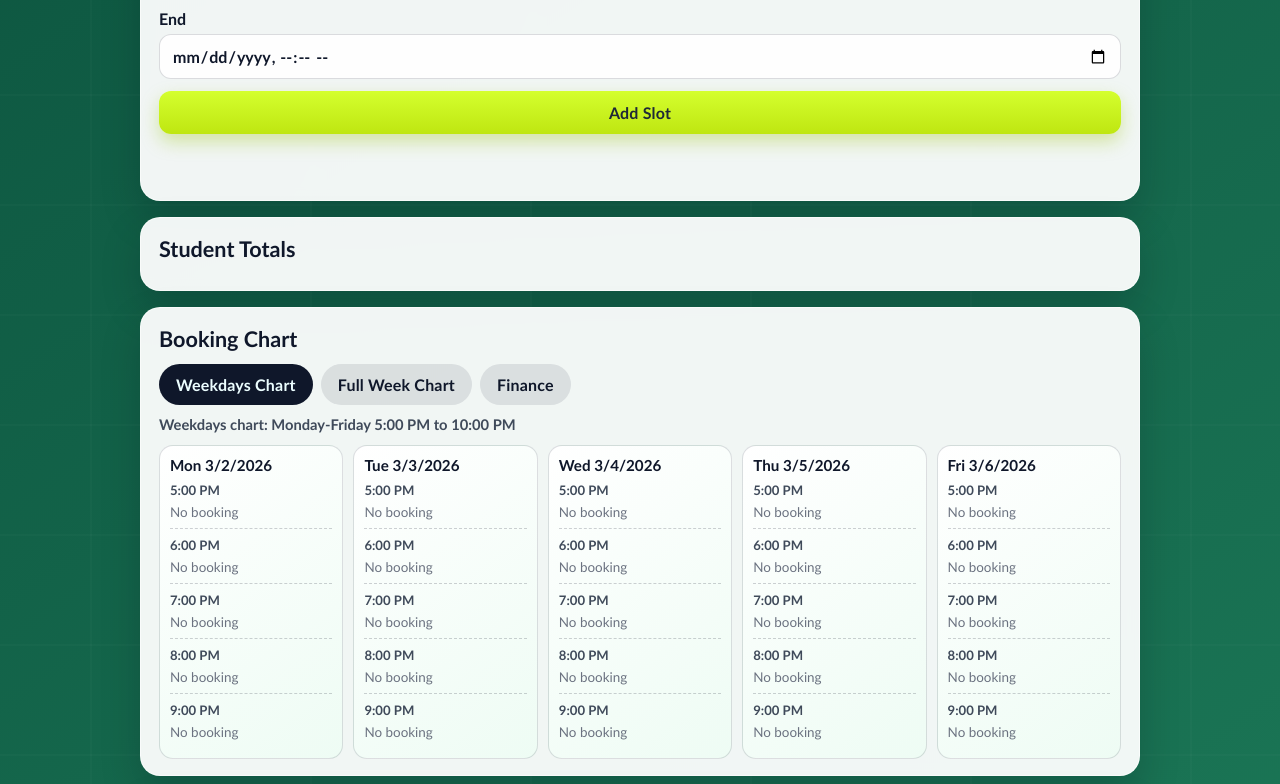
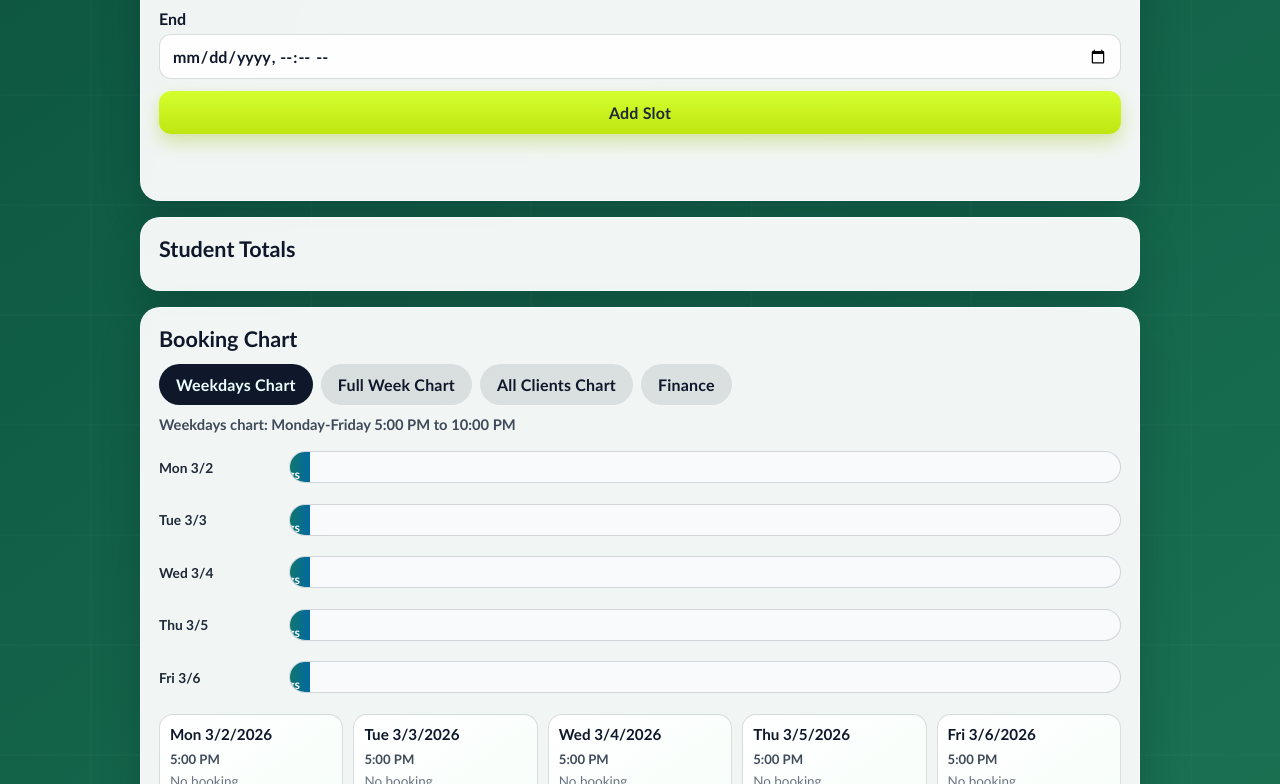
Before and after one commit to arbabali1441/tennis-book-app, a website: page public/admin.html in a window 1280 px wide. Both pictures are taken after a click on the button "Weekdays Chart". Shown: the part 1453-2237 px from the top of the page. Drawn offline with Linux system fonts and the light colour scheme; no server answers.

Commit message:
Add weekly/all-clients booking charts and finance refresh behavior

```diff
--- a/public/admin.html
+++ b/public/admin.html
@@ -109,9 +109,11 @@
       <div class="chart-controls">
         <button type="button" id="weekdays-chart-btn" class="secondary-btn chart-btn-active">Weekdays Chart</button>
         <button type="button" id="full-week-chart-btn" class="secondary-btn">Full Week Chart</button>
+        <button type="button" id="all-clients-chart-btn" class="secondary-btn">All Clients Chart</button>
         <button type="button" id="finance-btn" class="secondary-btn">Finance</button>
       </div>
       <p id="booking-chart-caption" class="chart-caption"></p>
+      <div id="booking-bar-chart" class="booking-bar-chart"></div>
       <div id="booking-chart-grid" class="booking-chart-grid"></div>
     </section>
 
--- a/public/admin.js
+++ b/public/admin.js
@@ -19,13 +19,16 @@ const monthlySaleValue = document.getElementById('monthly-sale-value');
 const logoutBtn = document.getElementById('logout-btn');
 const weekdaysChartBtn = document.getElementById('weekdays-chart-btn');
 const fullWeekChartBtn = document.getElementById('full-week-chart-btn');
+const allClientsChartBtn = document.getElementById('all-clients-chart-btn');
 const financeBtn = document.getElementById('finance-btn');
 const bookingChartCaption = document.getElementById('booking-chart-caption');
+const bookingBarChart = document.getElementById('booking-bar-chart');
 const bookingChartGrid = document.getElementById('booking-chart-grid');
 const financeSection = document.getElementById('finance-section');
 
 const WEEKDAYS_ONLY = 'weekdays';
 const FULL_WEEK = 'full-week';
+const ALL_CLIENTS = 'all-clients';
 const WEEKDAY_NAMES = ['Sun', 'Mon', 'Tue', 'Wed', 'Thu', 'Fri', 'Sat'];
 
 let chartMode = WEEKDAYS_ONLY;
@@ -75,9 +78,9 @@ function getChartDays(mode) {
     { index: 5, startHour: 17, endHour: 22 }
   ];
 
-  if (mode === FULL_WEEK) {
-    dayRules.push({ index: 6, startHour: 18, endHour: 22 });
-    dayRules.push({ index: 0, startHour: 18, endHour: 22 });
+  if (mode === FULL_WEEK || mode === ALL_CLIENTS) {
+    dayRules.push({ index: 6, startHour: 6, endHour: 22 });
+    dayRules.push({ index: 0, startHour: 6, endHour: 22 });
   }
 
   return dayRules.map((rule) => {
@@ -101,10 +104,12 @@ function setChartMode(nextMode) {
   chartMode = nextMode;
   weekdaysChartBtn.className = getChartButtonClass(chartMode === WEEKDAYS_ONLY);
   fullWeekChartBtn.className = getChartButtonClass(chartMode === FULL_WEEK);
+  allClientsChartBtn.className = getChartButtonClass(chartMode === ALL_CLIENTS);
+  financeBtn.className = getChartButtonClass(false);
   renderBookingChart();
 }
 
-function createBookingMap(bookings) {
+function createBookingMap(bookings, mode) {
   const map = new Map();
   for (const booking of bookings) {
     if (!booking.slotStart) {
@@ -114,7 +119,8 @@ function createBookingMap(bookings) {
     if (Number.isNaN(start.getTime())) {
       continue;
     }
-    const key = `${toDateKey(start)}-${start.getHours()}`;
+    const key =
+      mode === ALL_CLIENTS ? `${start.getDay()}-${start.getHours()}` : `${toDateKey(start)}-${start.getHours()}`;
     if (!map.has(key)) {
       map.set(key, []);
     }
@@ -123,28 +129,89 @@ function createBookingMap(bookings) {
   return map;
 }
 
-function renderBookingChart() {
-  const chartDays = getChartDays(chartMode);
+function renderDailyBarChart(bookings, chartDays, mode) {
+  const countsByDay = new Map();
+  for (const day of chartDays) {
+    const key = mode === ALL_CLIENTS ? String(day.index) : day.dateKey;
+    countsByDay.set(key, 0);
+  }
+
+  for (const booking of bookings) {
+    if (!booking.slotStart) {
+      continue;
+    }
+    const start = new Date(booking.slotStart);
+    if (Number.isNaN(start.getTime())) {
+      continue;
+    }
+    const dayKey = mode === ALL_CLIENTS ? String(start.getDay()) : toDateKey(start);
+    if (!countsByDay.has(dayKey)) {
+      continue;
+    }
+    countsByDay.set(dayKey, countsByDay.get(dayKey) + 1);
+  }
+
+  const maxCount = Math.max(...countsByDay.values(), 1);
+  bookingBarChart.innerHTML = '';
+
+  for (const day of chartDays) {
+    const key = mode === ALL_CLIENTS ? String(day.index) : day.dateKey;
+    const count = countsByDay.get(key) || 0;
+    const widthPercent = Math.max((count / maxCount) * 100, count > 0 ? 12 : 0);
+
+    const row = document.createElement('div');
+    row.className = 'bar-chart-row';
+
+    const label = document.createElement('p');
+    label.className = 'bar-chart-label';
+    label.textContent =
+      mode === ALL_CLIENTS ? `${day.dayName} (all)` : `${day.dayName} ${day.date.getMonth() + 1}/${day.date.getDate()}`;
+    row.appendChild(label);
+
+    const track = document.createElement('div');
+    track.className = 'bar-chart-track';
+
+    const fill = document.createElement('div');
+    fill.className = 'bar-chart-fill';
+    fill.style.width = `${widthPercent}%`;
+    fill.textContent = `${count} booking${count === 1 ? '' : 's'}`;
+    track.appendChild(fill);
+
+    row.appendChild(track);
+    bookingBarChart.appendChild(row);
+  }
+}
+
+function getWeekBookings() {
   const monday = getCurrentMonday();
   const sunday = new Date(monday);
   sunday.setDate(monday.getDate() + 6);
   sunday.setHours(23, 59, 59, 999);
 
-  const weekBookings = bookingsCache.filter((booking) => {
+  return bookingsCache.filter((booking) => {
     if (!booking.slotStart) {
       return false;
     }
     const slotStart = new Date(booking.slotStart);
     return slotStart >= monday && slotStart <= sunday;
   });
+}
 
-  const bookingMap = createBookingMap(weekBookings);
+function renderBookingChart() {
+  const chartDays = getChartDays(chartMode);
+  const chartBookings = chartMode === ALL_CLIENTS ? bookingsCache : getWeekBookings();
+  const bookingMap = createBookingMap(chartBookings, chartMode);
   bookingChartGrid.innerHTML = '';
 
-  bookingChartCaption.textContent =
-    chartMode === FULL_WEEK
-      ? 'Full week chart: Monday-Friday 5:00 PM to 10:00 PM, Saturday-Sunday 6:00 PM to 10:00 PM'
-      : 'Weekdays chart: Monday-Friday 5:00 PM to 10:00 PM';
+  if (chartMode === FULL_WEEK) {
+    bookingChartCaption.textContent = 'Full week chart: Monday-Friday 5:00 PM to 10:00 PM, Saturday-Sunday 6:00 AM to 10:00 PM';
+  } else if (chartMode === ALL_CLIENTS) {
+    bookingChartCaption.textContent =
+      'All clients chart: all-time bookings grouped by day and hour. Monday-Friday 5:00 PM to 10:00 PM, Saturday-Sunday 6:00 AM to 10:00 PM';
+  } else {
+    bookingChartCaption.textContent = 'Weekdays chart: Monday-Friday 5:00 PM to 10:00 PM';
+  }
+  renderDailyBarChart(chartBookings, chartDays, chartMode);
 
   for (const day of chartDays) {
     const dayColumn = document.createElement('article');
@@ -152,7 +219,7 @@ function renderBookingChart() {
 
     const dayHeader = document.createElement('h3');
     dayHeader.className = 'chart-day-title';
-    dayHeader.textContent = `${day.dayName} ${day.date.toLocaleDateString()}`;
+    dayHeader.textContent = chartMode === ALL_CLIENTS ? day.dayName : `${day.dayName} ${day.date.toLocaleDateString()}`;
     dayColumn.appendChild(dayHeader);
 
     for (let hour = day.startHour; hour < day.endHour; hour += 1) {
@@ -167,7 +234,7 @@ function renderBookingChart() {
       const bookingsCell = document.createElement('div');
       bookingsCell.className = 'chart-slot-bookings';
 
-      const key = `${day.dateKey}-${hour}`;
+      const key = chartMode === ALL_CLIENTS ? `${day.index}-${hour}` : `${day.dateKey}-${hour}`;
       const slotBookings = bookingMap.get(key) || [];
 
       if (slotBookings.length === 0) {
@@ -179,7 +246,10 @@ function renderBookingChart() {
         for (const booking of slotBookings) {
           const item = document.createElement('p');
           item.className = 'chart-booking-item';
-          item.textContent = `${booking.studentName} - ${booking.serviceName}`;
+          item.textContent =
+            chartMode === ALL_CLIENTS
+              ? `${booking.studentName} - ${booking.serviceName} (${new Date(booking.slotStart).toLocaleDateString()})`
+              : `${booking.studentName} - ${booking.serviceName}`;
           bookingsCell.appendChild(item);
         }
       }
@@ -194,6 +264,7 @@ function renderBookingChart() {
 
 async function openFinanceSection() {
   financeBtn.disabled = true;
+  financeBtn.className = getChartButtonClass(true);
   try {
     await fetchPayments();
     await fetchPaymentsSummary();
@@ -632,6 +703,10 @@ fullWeekChartBtn.addEventListener('click', () => {
   setChartMode(FULL_WEEK);
 });
 
+allClientsChartBtn.addEventListener('click', () => {
+  setChartMode(ALL_CLIENTS);
+});
+
 financeBtn.addEventListener('click', async () => {
   await openFinanceSection();
 });
--- a/public/styles.css
+++ b/public/styles.css
@@ -274,6 +274,46 @@ form button[type="submit"]:hover {
   font-size: 0.92rem;
 }
 
+.booking-bar-chart {
+  display: grid;
+  gap: 8px;
+  margin-bottom: 14px;
+}
+
+.bar-chart-row {
+  display: grid;
+  grid-template-columns: 120px 1fr;
+  gap: 10px;
+  align-items: center;
+}
+
+.bar-chart-label {
+  font-size: 0.86rem;
+  font-weight: 700;
+  color: #1f2937;
+}
+
+.bar-chart-track {
+  border: 1px solid rgba(15, 23, 42, 0.16);
+  border-radius: 999px;
+  background: #f8fafc;
+  overflow: hidden;
+  min-height: 24px;
+}
+
+.bar-chart-fill {
+  min-height: 24px;
+  display: flex;
+  align-items: center;
+  justify-content: flex-end;
+  padding: 0 10px;
+  color: #f8fafc;
+  font-size: 0.78rem;
+  font-weight: 800;
+  background: linear-gradient(90deg, #0f766e 0%, #0369a1 100%);
+  transition: width 180ms ease-in-out;
+}
+
 .booking-chart-grid {
   display: grid;
   gap: 10px;
```
